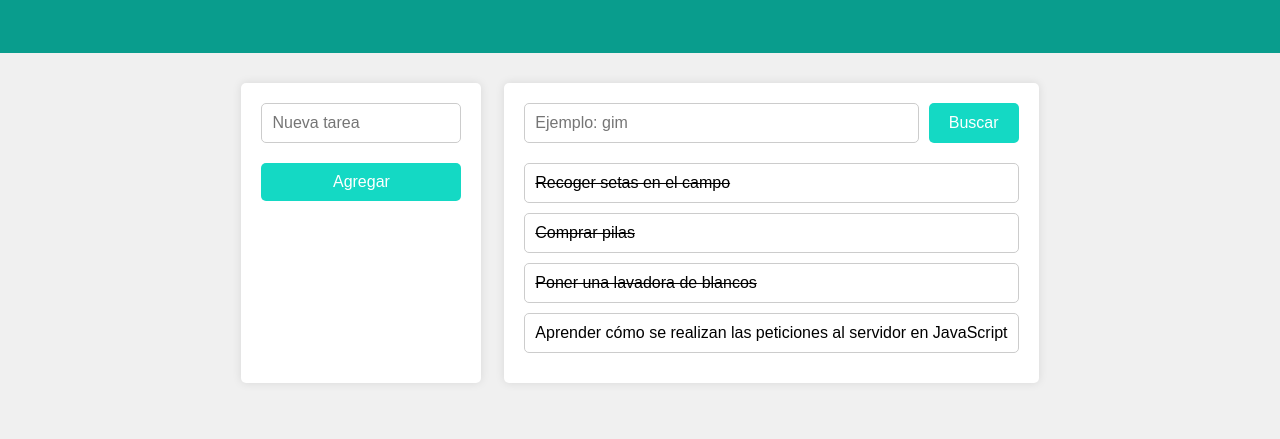
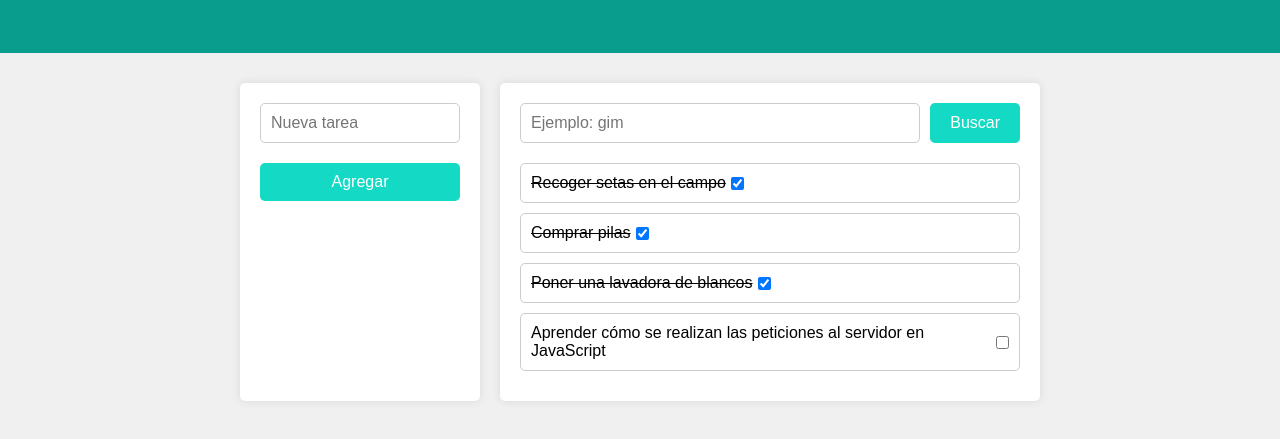
Before and after one commit to Adalab/promo-X-module-2-pair-9-sprint-2-ada-tasks, a plain HTML site: page js-adatasks/index.html in a window 1280 px wide. Shown: the part 97-536 px from the top of the page. Drawn offline with nearby package versions, Linux system fonts and the light colour scheme.

Commit message:
add clic

```diff
--- a/js-adatasks/css/main.css
+++ b/js-adatasks/css/main.css
@@ -110,5 +110,4 @@ li button {
 
 .tachado{
     text-decoration: line-through;
-
 }
--- a/js-adatasks/js/main.js
+++ b/js-adatasks/js/main.js
@@ -1,9 +1,9 @@
 'use strict';
 //QUERYSELECTOR
 const taskList = document.querySelector('.js_task-list');
-
+// const
 //VARIABLES
-
+const inputCheck = `<input type="checkbox" class="js_ckeck"/>`;
 const tasks = [
     { name: "Recoger setas en el campo", completed: true },
     { name: "Comprar pilas", completed: true },
@@ -16,8 +16,23 @@ const tasks = [
 
 for (const task of tasks) {
     if (task.completed === true) {
-        taskList.innerHTML += `<li class="tachado">${task.name}</li>`;
+        taskList.innerHTML +=
+        `<li class="tachado">${task.name}
+        <input type="checkbox" checked/>
+        </li>`;
+
     } else {
-        taskList.innerHTML += `<li>${task.name}</li>`;
+        taskList.innerHTML += `<li>${task.name} ${inputCheck}</li>`;
     }
 }
+
+// function clickinput () {
+
+// }
+// clickinput()
+console.log(taskList);
+console.log(inputCheck);
+
+inputCheck.addEventListener('click', (event) => {
+`<li class="tachado">${task.name}`;
+});
```
Also changed, not shown: js-adatasks/index.html (+1 -0 lines).
